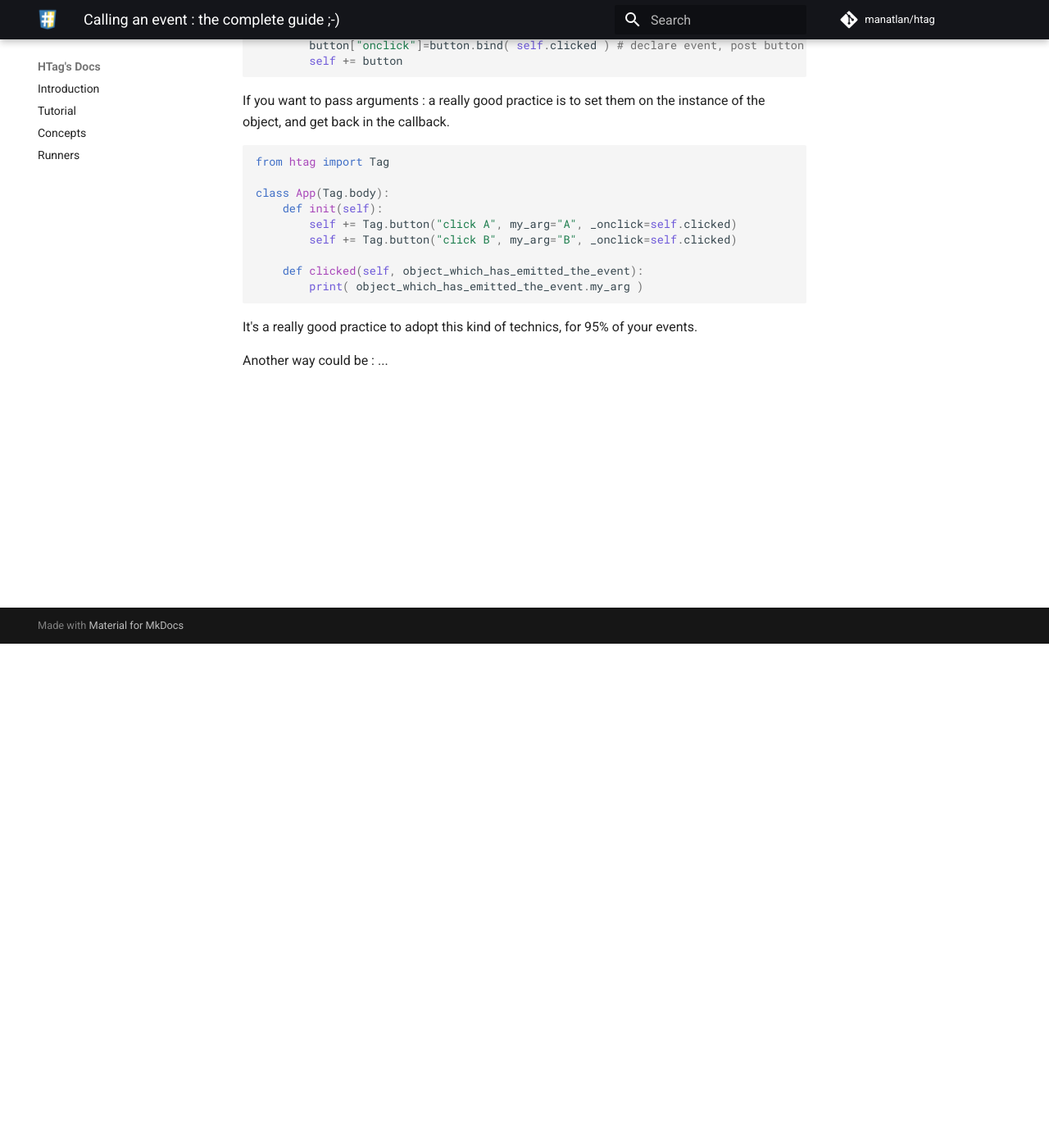
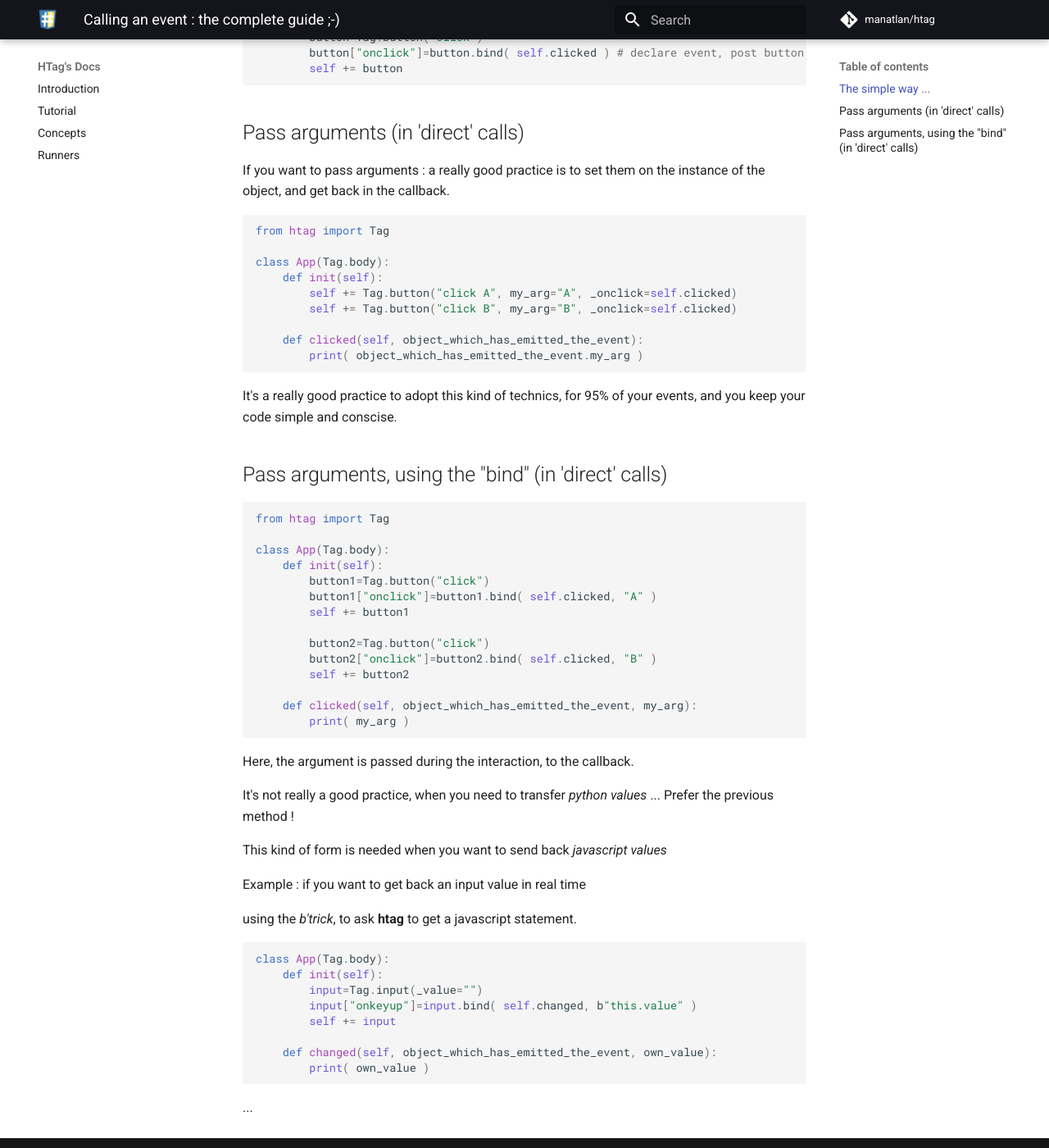
Before and after one commit to manatlan/htag, an MkDocs documentation site: the page built from docs/calling_an_event.md, in a window 1280 px wide and 1400 px high, scrolled down 615 px. Shown: the whole window at 82% size. Built offline with MkDocs 1.6.1 and Material for MkDocs 9.7.7, drawn with Linux system fonts in a browser that asks for light colours; comment, search, counter and statistics services are not loaded.

Commit message:
Update calling_an_event.md

````diff
--- a/docs/calling_an_event.md
+++ b/docs/calling_an_event.md
@@ -1,6 +1,6 @@
 # Calling an event : the complete guide ;-)
 
-The simple way ...
+## The simple way ...
 
 ```python
 from htag import Tag
@@ -27,6 +27,7 @@ For your interest ... it exactly the same construction as
         self += button
 ```
 
+## Pass arguments (in 'direct' calls)
 
 If you want to pass arguments : a really good practice is to set them on the instance of the object, and get back in the callback.
 
@@ -42,7 +43,44 @@ class App(Tag.body):
         print( object_which_has_emitted_the_event.my_arg )
 ```
 
-It's a really good practice to adopt this kind of technics, for 95% of your events.
+It's a really good practice to adopt this kind of technics, for 95% of your events, and you keep your code simple and conscise.
 
-Another way could be :
+## Pass arguments, using the "bind" (in 'direct' calls)
+
+```python
+from htag import Tag
+
+class App(Tag.body):
+    def init(self):
+        button1=Tag.button("click")
+        button1["onclick"]=button1.bind( self.clicked, "A" )
+        self += button1
+
+        button2=Tag.button("click")
+        button2["onclick"]=button2.bind( self.clicked, "B" )
+        self += button2
+
+    def clicked(self, object_which_has_emitted_the_event, my_arg):
+        print( my_arg )
+```
+Here, the argument is passed during the interaction, to the callback.
+
+It's not really a good practice, when you need to transfer _python values_ ... Prefer the previous method !
+
+This kind of form is needed when you want to send back _javascript values_
+
+Example : if you want to get back an input value in real time
+
+using the _b'trick_, to ask **htag** to get a javascript statement.
+
+```python
+class App(Tag.body):
+    def init(self):
+        input=Tag.input(_value="")
+        input["onkeyup"]=input.bind( self.changed, b"this.value" )
+        self += input
+
+    def changed(self, object_which_has_emitted_the_event, own_value):
+        print( own_value )
+```
 ...
````
